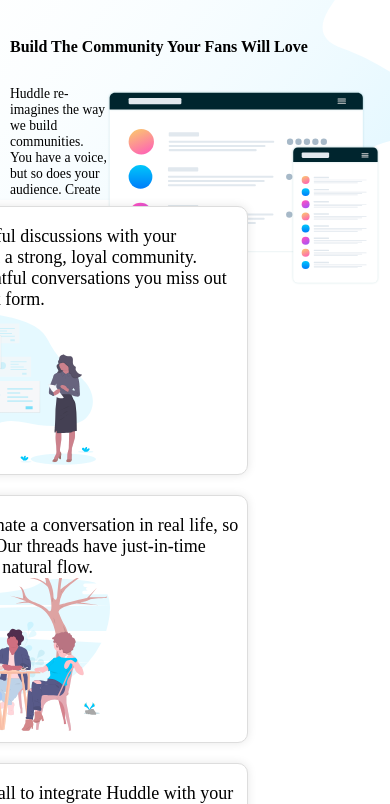
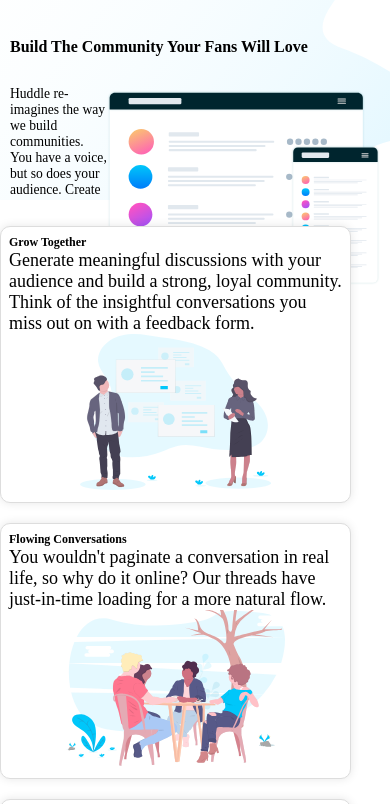
Before and after one commit to T3CHI3-HUE/Huddle, a plain HTML site: page index.html in a window 390 px wide. Shown: the part 40-844 px from the top of the page. Drawn offline with Linux system fonts and the light colour scheme.

Commit message:
Add files via upload

```diff
--- a/huddle.css
+++ b/huddle.css
@@ -234,11 +234,15 @@
         font-size: 1em;
     }
     .box {
-        width: 97vw;
+        width: 90vw;
+        margin: 20px auto 0 auto;   /* Center horizontally and add space below header */
+        display: flex;
         flex-direction: column;
-        align-items: flex-start;
-        padding: 4px;
+        align-items: center;
+        justify-content: center;
+        padding: 8px;
         font-size: 12px;
+        box-sizing: border-box;
     }
     .box img {
         width: 70vw;      /* Reduce width */
```
